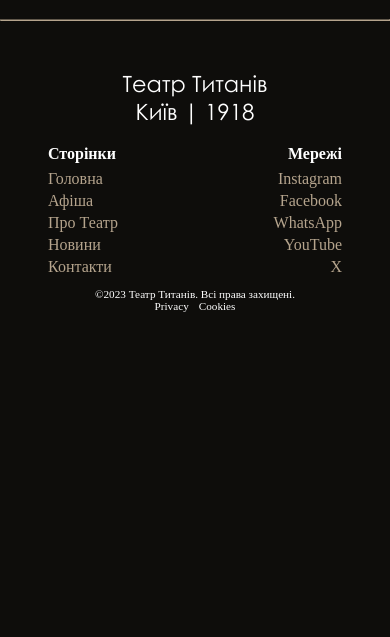
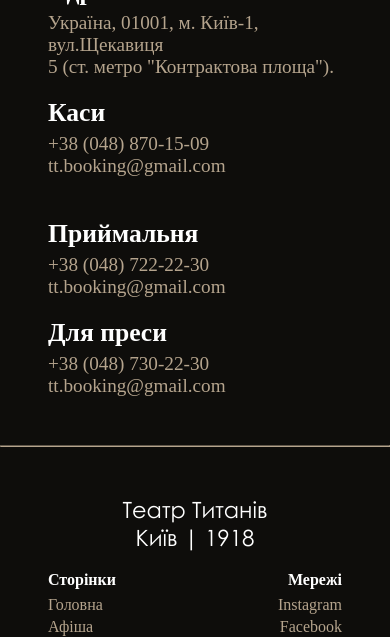
Before and after one commit to Mar4ik10/theatresiteproject, a Django app: page /contact/ in a window 390 px wide; the page is wider, and only the part inside the window is pictured. Shown: the part 521-1158 px from the top of that part. Before the commit the page ends 833 px from the top of that part, so only its background shows below. Run offline with Django 4.2, Linux system fonts and the light colour scheme.

Commit message:
Make responsive contact

```diff
--- a/theatreproj/static/responsive.css
+++ b/theatreproj/static/responsive.css
@@ -1,4 +1,27 @@
 @import "styles.css";
+
+@media screen and (max-width: 900px) {
+  .contact-container {
+    flex-direction: column;
+  }
+  .contact-left {
+    align-self: center;
+  }
+
+  .contact-right {
+    margin-left: 0;
+    margin-top: 20px;
+  }
+  .contact-left iframe {
+    width: 100%;
+    height: 100%;
+    aspect-ratio: 4/3;
+  }
+}
+
+@media screen and (max-width: 660px) {
+}
+
 @media only screen and (max-width: 500px) {
   .title-nav-row2 {
     display: none !important;
--- a/theatreproj/static/styles.css
+++ b/theatreproj/static/styles.css
@@ -237,15 +237,49 @@
 
 /*--------------------------contacts-------------------------------*/
 
-.frame-65 {
-  display: flex;
-  flex-direction: row;
-  margin-top: 5%;
-  margin-bottom: 5%;
-  margin-left: 10%;
-  margin-right: 10%;
-  width: 80%;
-  height: auto;
+.contact-page {
+  margin: 3rem;
+}
+
+.contact-title {
+  display: block;
+  margin: 0 auto 20px;
+  width: 5em;
+  text-align: center;
+  color: #b5a48d;
+  font-family: Alethia Next;
+  font-size: 3rem;
+  font-weight: 350;
+}
+
+.contact-container {
+  display: flex;
+  justify-content: space-between;
+}
+
+.contact-right {
+  display: grid;
+  flex: auto;
+  grid-template-rows: repeat(2, 1fr);
+  grid-template-columns: repeat(auto-fit, minmax(200px, 1fr));
+  gap: 20px;
+  margin-left: 50px;
+  flex-wrap: wrap;
+}
+
+.contact-right h1 {
+  color: white;
+  font-size: 1.6rem;
+  padding-bottom: 5px;
+}
+
+.contact-right p {
+  color: #b5a48d;
+  font-size: 1.2rem;
+}
+
+/* .frame-65 {
+  display: flex;
 }
 
 .group-3 {
@@ -274,13 +308,10 @@
 .text8 {
   width: 226px;
   height: 12px;
-  right: 50px;
-  margin-left: 40px;
   font-family: Alethia Next;
   font-size: 48px;
   font-weight: 350;
   line-height: 70px;
-  letter-spacing: 0em;
   text-align: left;
   color: #b5a48d;
 }
@@ -364,7 +395,7 @@
   width: 190px;
   height: 90px;
   margin-left: auto;
-}
+} */
 
 /*--------------------------about_theatre-------------------------------*/
 
@@ -1159,7 +1190,7 @@
   background-color: #b5a48d;
 }
 
-/* Афіша */
+/* Afisha */
 
 .main-afisha {
   margin: 10px 80px;
--- a/theatreproj/templates/contact.html
+++ b/theatreproj/templates/contact.html
@@ -1,54 +1,45 @@
 {% extends "base.html" %}{% block main %}
-<div class="frame-65">
-  <div class="group-3">
+<div class="contact-page">
+  <h1 class="contact-title">Контакти</h1>
+  <div class="contact-container">
+    <div class="contact-left">
       <iframe
-      src="https://www.google.com/maps/embed?pb=!1m18!1m12!1m3!
-        1d4315.746434858087!2d30.502103431537705!3d50.4668754965682!2m3!1f
-        0!2f0!3f0!3m2!1i1024!2i768!4f13.1!3m3!1m2!1s0x40d4ce6dade69ebf%3A0
-        xeb9df33d85eccb4e!2z0LPQvtGA0LAgItCp0LXQutCw0LLQuNGG0Y8i!5e0!3m2!1
-        suk!2sua!4v1700169296994!5m2!1suk!2sua"
-      width="600"
-      height="450"
+        src="https://www.google.com/maps/embed?pb=!1m18!1m12!1m3!1d2539.552174995245!2d30.50602897680915!3d50.46806337159554!2m3!1f0!2f0!3f0!3m2!1i1024!2i768!4f13.1!3m3!1m2!1s0x40d4ce6cbd00fab7%3A0xf5b793dd5a26551f!2z0LLRg9C70LjRhtGPINCp0LXQutCw0LLQuNGG0YzQutCwLCA1LCDQmtC40ZfQsiwg0KPQutGA0LDRl9C90LAsIDAyMDAw!5e0!3m2!1suk!2sde!4v1701382023868!5m2!1suk!2sde"
+        width="600px"
+        height="450px"
         style="border: 0"
         allowfullscreen=""
-      loading="lazy"
-      eferrerpolicy="no-referrer-when-downgrade"
+        referrerpolicy="no-referrer-when-downgrade"
       ></iframe>
     </div>
-  <div class="frame-64">
-    <div class="text8">Контакти</div>
-    <div class="frame-63">
-      <div class="frame-61">
-        <div class="frame-57">
-          <div class="text9">Адреса</div>
-          <div class="text10">
-            Україна, 01001, м. Київ-1, вул.Щекавиця<br />5 (ст. метро
-            "Контрактова площа").
+    <div class="contact-right">
+      <div class="contact-address">
+        <h1>Адреса</h1>
+        <p>
+          Україна, 01001, м. Київ-1, вул.Щекавиця<br />5 (ст. метро "Контрактова
+          площа").
+        </p>
       </div>
-        </div>
-        <div class="frame-58">
-          <div class="text9">Каси</div>
-          <div class="text10">
+      <div class="contact-kassa">
+        <h1>Каси</h1>
+        <p>
           +38 (048) 870-15-09 <br />
           tt.booking@gmail.com
+        </p>
       </div>
-        </div>
-      </div>
-      <div class="frame-62">
-        <div class="frame-59">
-          <div class="text9">Приймальня</div>
-          <div class="text10">
+      <div class="contact-pryimalnia">
+        <h1>Приймальня</h1>
+        <p>
           +38 (048) 722-22-30 <br />
           tt.booking@gmail.com
+        </p>
       </div>
-        </div>
-        <div class="frame-60">
-          <div class="text9">Для преси</div>
-          <div class="text10">
+      <div class="contact-presa">
+        <h1>Для преси</h1>
+        <p>
           +38 (048) 730-22-30<br />
           tt.booking@gmail.com
-          </div>
-        </div>
+        </p>
       </div>
     </div>
   </div>
```
Lines whose indentation alone changed are shown as unchanged.
